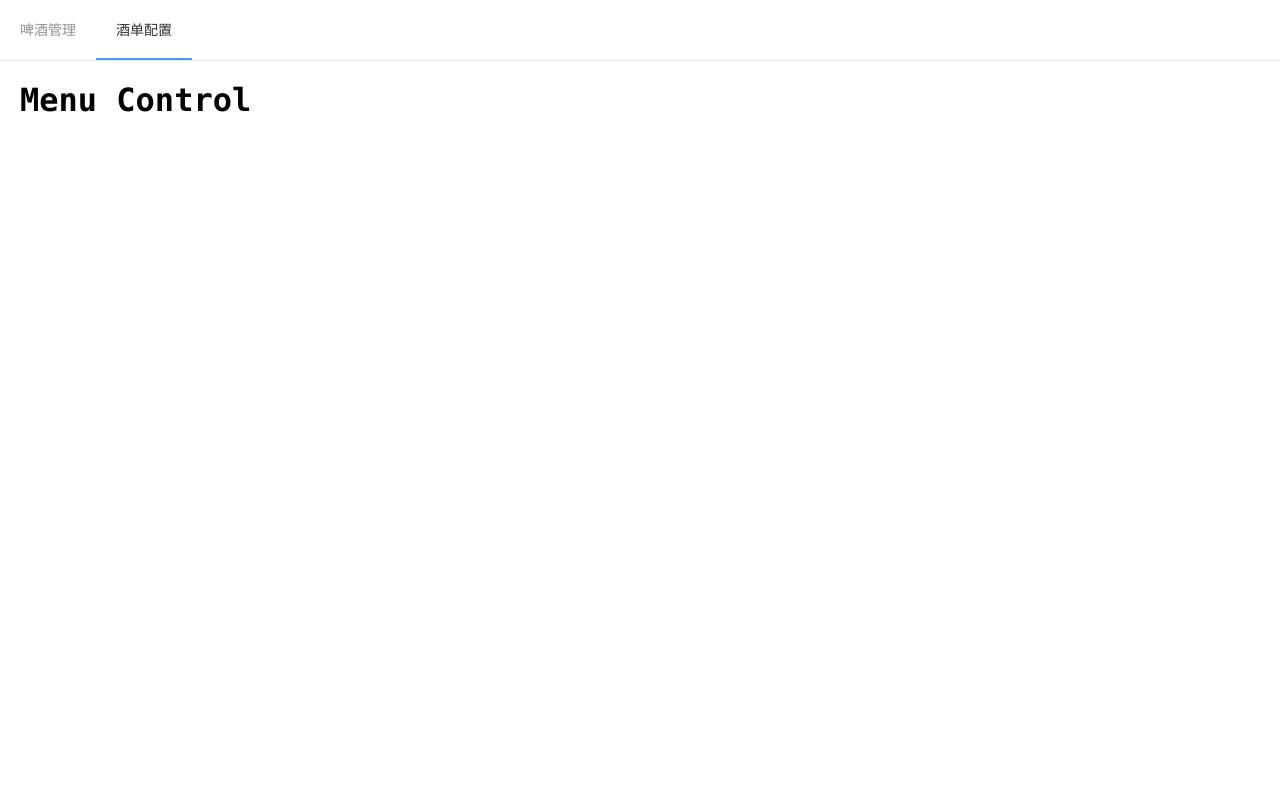
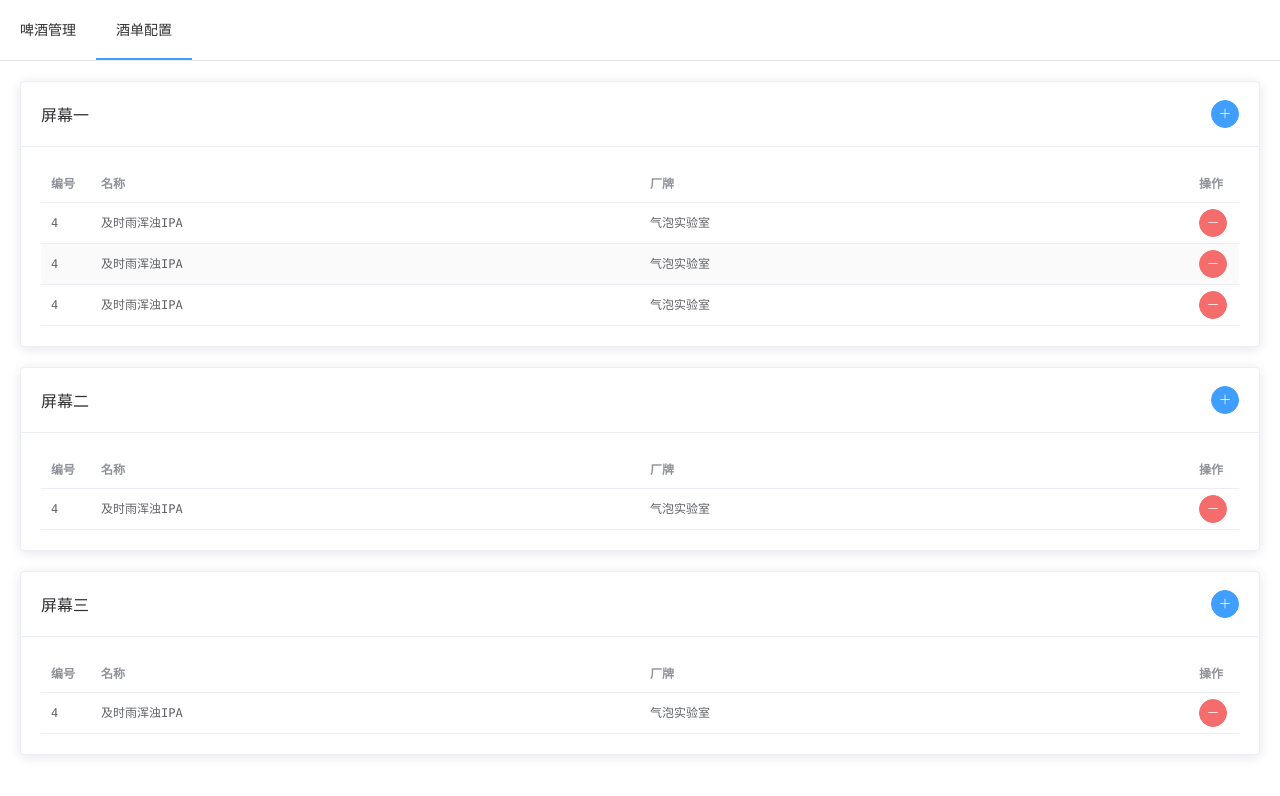
Before and after one commit to IndieCrafted/Admin, a Vue app: page /menu-control in a window 1280 px wide. Shown: the top 796 px of the page. Built offline with nearby package versions, Linux system fonts and the light colour scheme.

Commit message:
完成酒单配置静态部分

```diff
--- a/src/views/MenuControl/index.vue
+++ b/src/views/MenuControl/index.vue
@@ -1,12 +1,125 @@
 <template>
   <div class="menu-control">
-    <h1>Menu Control</h1>
+    <el-card class="screen-card" v-for="screen in screenList" :key="screen.id">
+      <div slot="header" class="card-header">
+        <span>{{ screen.name }}</span>
+        <el-button size="mini" circle type="primary" icon="el-icon-plus" @click="showSelectDialog(screen)" />
+      </div>
+      <el-table size="mini" stripe :data="screen.beerList">
+        <el-table-column label="编号" prop="number" width="50"></el-table-column>
+        <el-table-column label="名称" prop="name"></el-table-column>
+        <el-table-column label="厂牌" prop="brand"></el-table-column>
+        <el-table-column label="操作" width="50">
+          <template slot-scope="scope">
+            <el-button size="mini" circle type="danger" icon="el-icon-minus" @click="removeBeerFromScreen(scope.row, screen)"/>
+          </template>
+        </el-table-column>
+      </el-table>
+    </el-card>
+    <el-dialog :title="selectDialogTitle" :visible.sync="isSelectDialogVlisble">
+      <el-table size="mini" stripe :data="selectTableData" @selection-change="handleSelectionChange">
+        <el-table-column type="selection" width="50"></el-table-column>
+        <el-table-column label="编号" prop="number" width="50"></el-table-column>
+        <el-table-column label="名称" prop="name"></el-table-column>
+        <el-table-column label="厂牌" prop="brand"></el-table-column>
+        <el-table-column label="价格" prop="price" width="60"></el-table-column>
+      </el-table>
+      <span slot="footer" class="dialog-footer">
+        <el-button size="mini" @click="isSelectDialogVlisble = false">取消</el-button>
+        <el-button size="mini" type="primary" @click="submitSelected">确定</el-button>
+      </span>
+    </el-dialog>
   </div>
 </template>
 
 <script>
 export default {
-
+  data () {
+    return {
+      screenList: [],
+      selectTableData: [],
+      isSelectDialogVlisble: false,
+      selectDialogTitle: '选择要展示的啤酒',
+      selectedList: [],
+      currentScreen: null
+    }
+  },
+  mounted () {
+    this.getScreenList()
+    this.getAvailableBeerList()
+  },
+  methods: {
+    getScreenList () {
+      this.screenList = [
+        { id: 0,
+          name: '屏幕一',
+          beerList: [
+            { id: 0, number: 4, brand: '气泡实验室', name: '及时雨浑浊IPA' },
+            { id: 0, number: 4, brand: '气泡实验室', name: '及时雨浑浊IPA' },
+            { id: 0, number: 4, brand: '气泡实验室', name: '及时雨浑浊IPA' }
+          ]
+        },
+        { id: 1, name: '屏幕二', beerList: [ { id: 0, number: 4, brand: '气泡实验室', name: '及时雨浑浊IPA' } ] },
+        { id: 2, name: '屏幕三', beerList: [ { id: 0, number: 4, brand: '气泡实验室', name: '及时雨浑浊IPA' } ] }
+      ]
+    },
+    getAvailableBeerList () {
+      this.selectTableData = [
+        {
+          id: 0,
+          number: 4,
+          brand: '气泡实验室',
+          name: '及时雨浑浊IPA',
+          price: 40
+        },
+        {
+          id: 1,
+          number: 4,
+          brand: '气泡实验室',
+          name: '及时雨浑浊IPA',
+          price: 40
+        },
+        {
+          id: 2,
+          number: 4,
+          brand: '气泡实验室',
+          name: '及时雨浑浊IPA',
+          price: 40
+        },
+        {
+          id: 3,
+          number: 4,
+          brand: '气泡实验室',
+          name: '及时雨浑浊IPA',
+          price: 40
+        }
+      ]
+    },
+    removeBeerFromScreen (beer, screen) {
+      console.log(beer)
+      console.log(screen)
+      this.$message({
+        type: 'success',
+        message: '删除成功！'
+      })
+    },
+    showSelectDialog (screen) {
+      this.currentScreen = screen
+      this.isSelectDialogVlisble = true
+    },
+    handleSelectionChange (val) {
+      this.selectedList = val
+      console.log(this.selectedList)
+    },
+    submitSelected () {
+      console.log('submit!')
+      this.isSelectDialogVlisble = false
+      this.$message({
+        type: 'success',
+        message: '更新成功！'
+      })
+    }
+  }
 }
 </script>
 
--- a/src/views/MenuControl/style.scss
+++ b/src/views/MenuControl/style.scss
@@ -1,3 +1,14 @@
 .menu-control {
   padding: 20px;
+  .screen-card {
+    margin-bottom: 20px;
+    &:last-child {
+      margin: 0;
+    }
+    .card-header {
+      display: flex;
+      justify-content: space-between;
+      align-items: center;
+    }
+  }
 }
```
